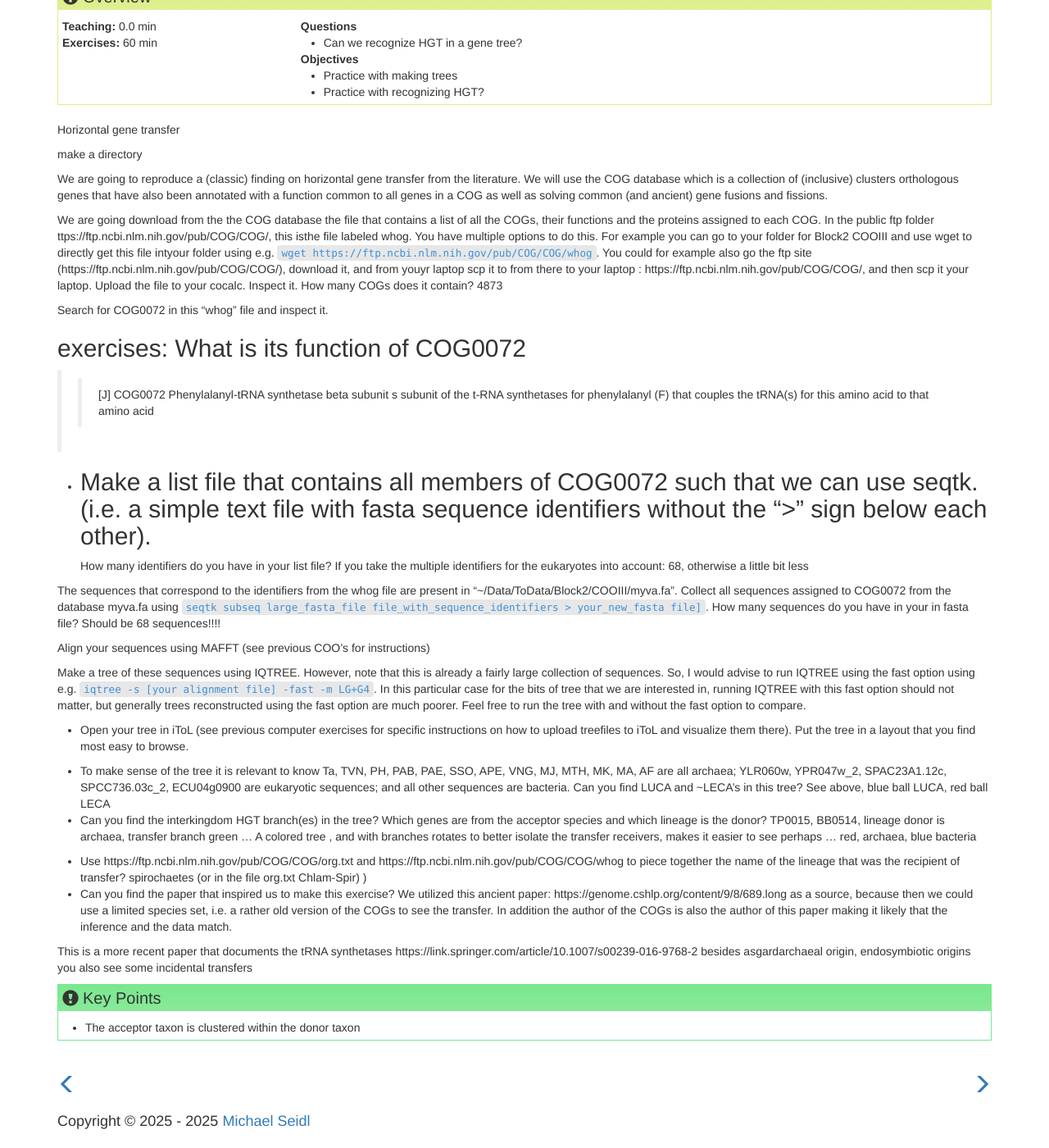
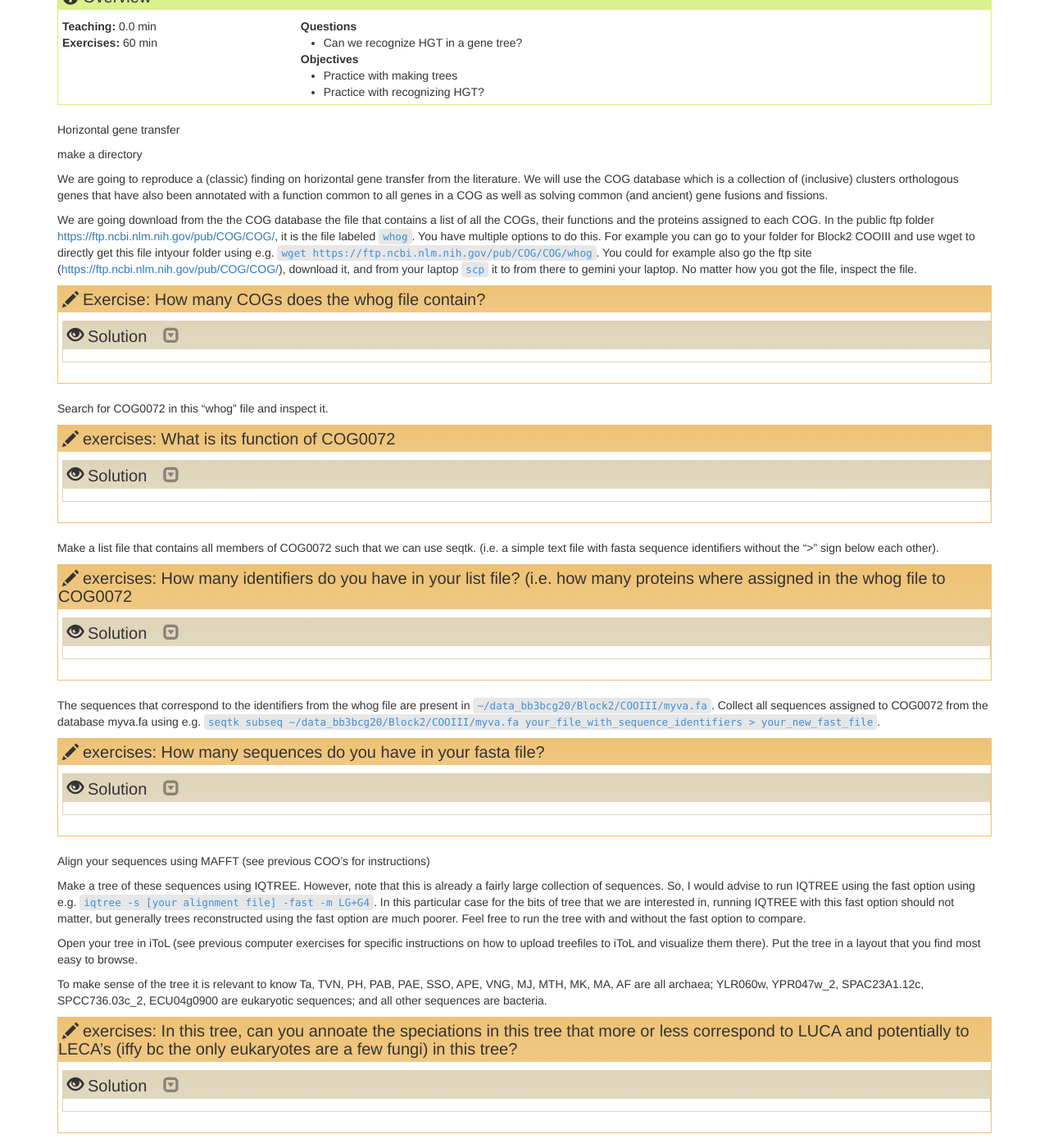
Before and after one commit to TeamMGE/GenomeBioinformaticsCourse, a Jekyll site: the page built from _episodes/60-COOIII.md, in a window 1280 px wide and 1400 px high, scrolled down 262 px. Shown: the whole window at 82% size. Built offline with Jekyll 4.4.1, drawn with Linux system fonts in a browser that asks for light colours.

Commit message:
Update 60-COOIII.md

```diff
--- a/_episodes/60-COOIII.md
+++ b/_episodes/60-COOIII.md
@@ -22,37 +22,72 @@ make a directory
 
 We are going to reproduce a (classic) finding on horizontal gene transfer from the literature. We will use the COG database which is a collection of (inclusive) clusters orthologous genes that have also been annotated with a function common to all genes in a COG as well as solving common (and ancient) gene fusions and fissions.
 
-We are going download from the the COG database the file that contains a list of all the COGs, their functions and the proteins assigned to each COG. In the public ftp folder ttps://ftp.ncbi.nlm.nih.gov/pub/COG/COG/, this isthe file labeled whog. You have multiple options to do this. For example you can go to your folder for Block2 COOIII and use  wget to directly get this file intyour folder using e.g. `wget https://ftp.ncbi.nlm.nih.gov/pub/COG/COG/whog`. You could for example also go the ftp site (https://ftp.ncbi.nlm.nih.gov/pub/COG/COG/), download it, and from youyr laptop scp it to  from there to your laptop : https://ftp.ncbi.nlm.nih.gov/pub/COG/COG/, and then scp it your laptop.  Upload the file to your cocalc. Inspect it. How many COGs does it contain?
-4873
+We are going download from the the COG database the file that contains a list of all the COGs, their functions and the proteins assigned to each COG. In the public ftp folder [https://ftp.ncbi.nlm.nih.gov/pub/COG/COG/](https://ftp.ncbi.nlm.nih.gov/pub/COG/COG/), it is the file labeled `whog`. You have multiple options to do this. For example you can go to your folder for Block2 COOIII and use  wget to directly get this file intyour folder using e.g. `wget https://ftp.ncbi.nlm.nih.gov/pub/COG/COG/whog`. You could for example also go the ftp site ([https://ftp.ncbi.nlm.nih.gov/pub/COG/COG/](https://ftp.ncbi.nlm.nih.gov/pub/COG/COG/)), download it, and from your laptop `scp` it to  from there to gemini your laptop. No matter how you got the file, inspect the file.
+
+
+> ## Exercise: How many COGs does the whog file contain?
+>
+>> ## Solution
+>> by doing `grep -c COG whog`
+>>
+>> or control-F in some text editor
+>>
+>> you should find that the file contains 4873 COGs
+> {: .solution}
+{: .challenge}
+
+
+
 
 Search for COG0072 in this “whog” file and inspect it.
 
-## exercises:  What is its function of COG0072
-
+> ## exercises:  What is its function of COG0072
+>
+>> ## Solution
 >>[J] COG0072 Phenylalanyl-tRNA synthetase beta subunit
->>s subunit of the t-RNA synthetases for phenylalanyl (F) that couples the tRNA(s) for this amino acid to that amino acid
+>>
+>>so a  subunit of the t-RNA synthetases for phenylalanyl (F) that couples the tRNA(s) for this amino acid to that amino acid
+> {: .solution}
+{: .challenge}
 
 
--	Make a list file that contains all members of COG0072 such that we can use seqtk. (i.e. a simple text file with fasta sequence identifiers without the “>” sign below each other).
--
-How many identifiers do you have in your list file?
-If you take the multiple identifiers for the eukaryotes into account:  68, otherwise a little bit less
+Make a list file that contains all members of COG0072 such that we can use seqtk. (i.e. a simple text file with fasta sequence identifiers without the “>” sign below each other).
 
+> ## exercises: How many identifiers do you have in your list file? (i.e. how many proteins where assigned in the whog file to COG0072
+>
+>> ## Solution
+>> If you take the multiple identifiers for the eukaryotes into account:  68, otherwise a little bit less
+> {: .solution}
+{: .challenge}
 
-The sequences that correspond to the identifiers from the whog file are present in “~/Data/ToData/Block2/COOIII/myva.fa”. Collect all sequences assigned to COG0072 from the database myva.fa using `seqtk subseq large_fasta_file file_with_sequence_identifiers > your_new_fasta file]`. How many sequences do you have in your in fasta file?
-Should be 68 sequences!!!!
+The sequences that correspond to the identifiers from the whog file are present in `~/data_bb3bcg20/Block2/COOIII/myva.fa`. Collect all sequences assigned to COG0072 from the database myva.fa using e.g. `seqtk subseq ~/data_bb3bcg20/Block2/COOIII/myva.fa your_file_with_sequence_identifiers > your_new_fast_file`.
+
+> ## exercises: How many sequences do you have in your  fasta file?
+>> ## Solution
+>> Should be 68 sequences
+> {: .solution}
+{: .challenge}
 
 Align your sequences using MAFFT (see previous COO’s for instructions)
 
 Make a tree of these sequences using IQTREE. However, note that this is already a fairly large collection of sequences. So, I would advise to run IQTREE using the fast option using e.g. `iqtree -s [your alignment file] -fast -m LG+G4`. In this particular case for the bits of tree that we are interested in, running IQTREE with this fast option should not matter, but generally trees reconstructed using the fast option are much poorer. Feel free to run the tree with and without the fast option to compare.
 
 
--	Open your tree in iToL (see previous computer exercises for specific instructions on how to upload treefiles to iToL and visualize them there). Put the tree in a layout that you find most easy to browse.
+Open your tree in iToL (see previous computer exercises for specific instructions on how to upload treefiles to iToL and visualize them there). Put the tree in a layout that you find most easy to browse.
+
+To make sense of the tree it is relevant to know Ta, TVN, PH, PAB, PAE, SSO, APE, VNG, MJ, MTH, MK, MA, AF are all archaea; YLR060w, YPR047w_2, SPAC23A1.12c, SPCC736.03c_2, ECU04g0900 are eukaryotic sequences; and all other sequences are bacteria.
+
+> ## exercises:  In this tree, can you annoate the speciations in this tree that more or less correspond to  LUCA and potentially to LECA's (iffy bc the only eukaryotes are a few fungi)  in this tree?
+>
+>> ## Solution
+>> ![fig]()
+>>
+>> See above, blue ball LUCA, red ball LECA
+> {: .solution}
+{: .challenge}
 
 
 
--	To make sense of the tree it is relevant to know Ta, TVN, PH, PAB, PAE, SSO, APE, VNG, MJ, MTH, MK, MA, AF are all archaea; YLR060w, YPR047w_2, SPAC23A1.12c, SPCC736.03c_2, ECU04g0900 are eukaryotic sequences; and all other sequences are bacteria. Can you find LUCA and ~LECA’s in this tree?
-See above, blue ball LUCA, red ball LECA
 -	Can you find the interkingdom HGT branch(es) in the tree? Which genes are from the acceptor species and which lineage is the donor?
 TP0015, BB0514, lineage donor is archaea, transfer branch green …
 A colored tree , and with branches rotates to better isolate the transfer receivers, makes it easier to see perhaps …  red, archaea, blue bacteria
```
